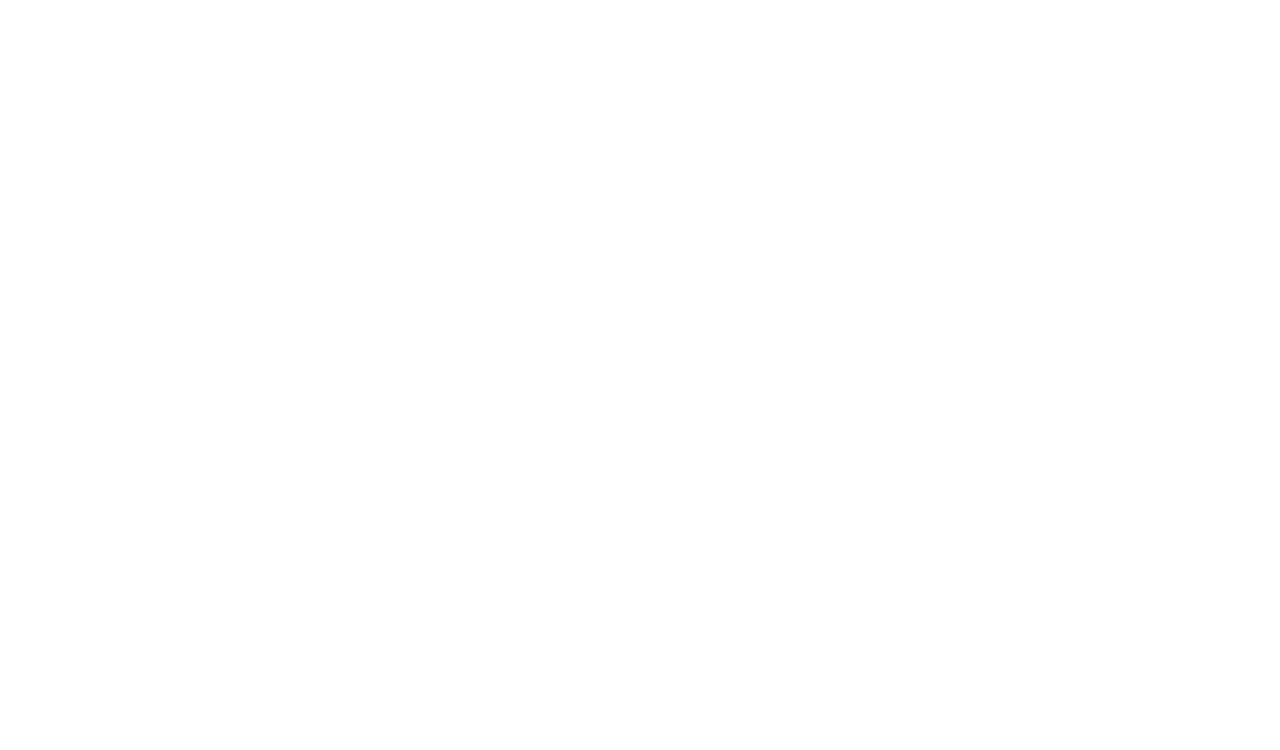
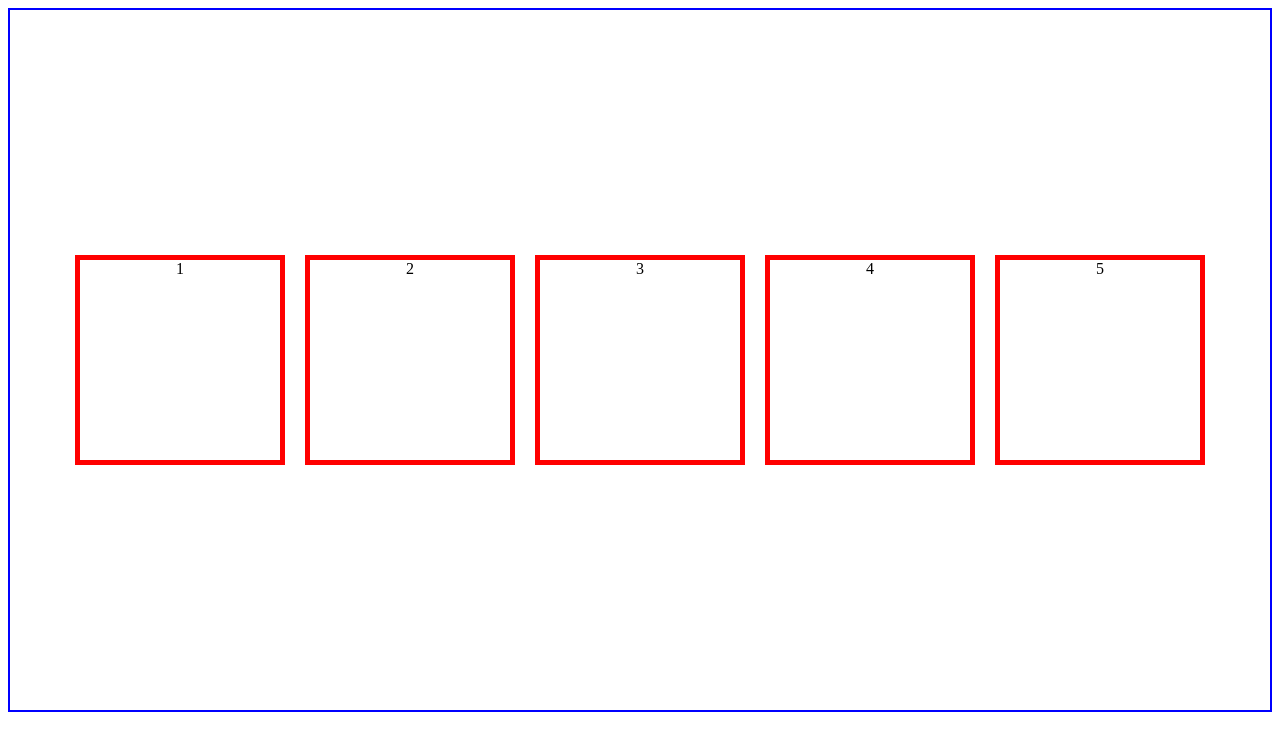
Before and after one commit to muhammadsobuj20/batch12-milestone2-module7, a plain HTML site: page index.html in a window 1280 px wide. Drawn offline with Linux system fonts and the light colour scheme.

Commit message:
first commit

```diff
--- a/index.html
+++ b/index.html
@@ -3,9 +3,39 @@
 <head>
     <meta charset="UTF-8">
     <meta name="viewport" content="width=device-width, initial-scale=1.0">
-    <title>Document</title>
+    <title>Flexbox & flex direction</title>
+    <style>
+        .container{
+            border: 2px solid blue;
+            display: flex;
+            height: 700px;
+            /* justify-content: space-around; */
+            justify-content: center;
+            /* justify-content: end; */
+            /* justify-content: space-between; */
+            /* justify-content: space-evenly; */
+            /* justify-items: center; */
+            align-items: center;
+            gap: 20px;
+
+        }
+
+        .box{
+            border: 5px solid red;
+            width: 200px;
+            height: 200px;
+            text-align: center;
+
+        }
+    </style>
 </head>
 <body>
-
+    <div class="container">
+        <div class="box">1</div>
+        <div class="box">2</div>
+        <div class="box">3</div>
+        <div class="box">4</div>
+        <div class="box">5</div>
+    </div>
 </body>
 </html>
```
